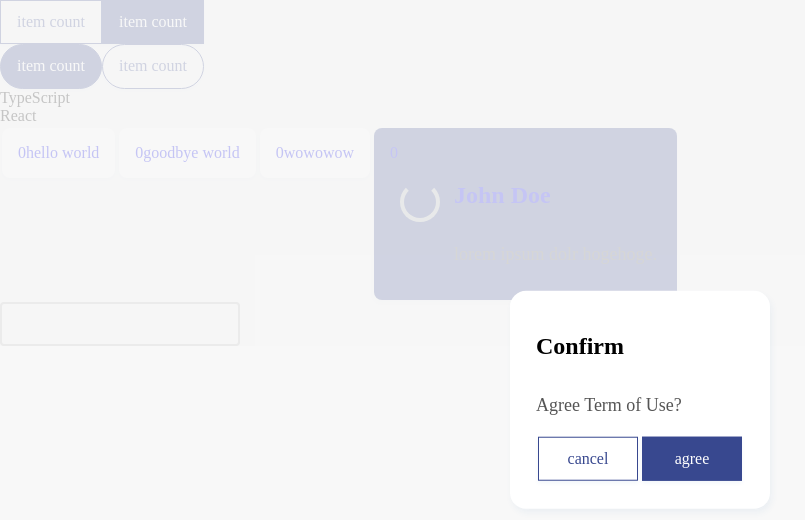
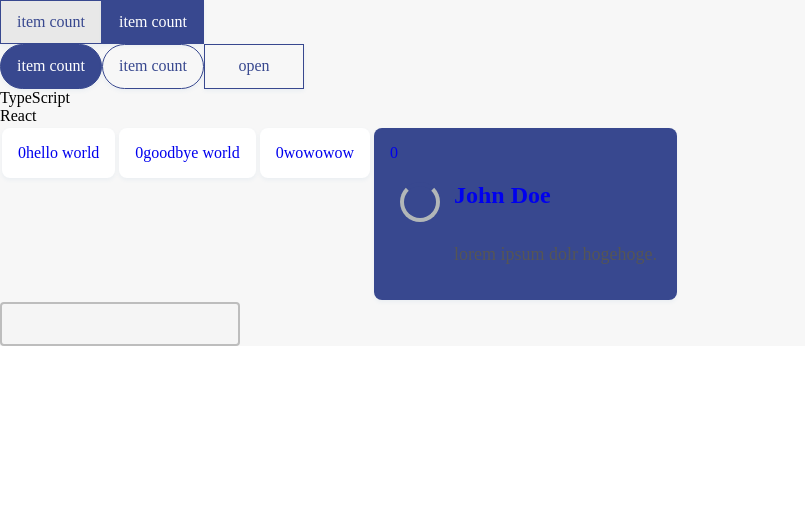
Before and after one commit to ItoYo16u/react-typescript, a React app: page / in a window 1280 px wide. Shown: the top 520 px of the page, without its empty margins (0-805 px from the left). Built offline with nearby package versions, Linux system fonts and the light colour scheme.

Commit message:
fix: ticker control

```diff
--- a/src/app/app.tsx
+++ b/src/app/app.tsx
@@ -10,7 +10,6 @@ import "normalize.css";
 import { Item } from './domain/item/model/item';
 import { ChangeNotifierProvider } from './util/change_notifier_provider';
 import { ItemStore } from './data/store/item_store';
-import { Avator } from './components/common/media/image/avator';
 import { Column } from './components/layout/column';
 import { Title } from './components/common/typography/title';
 import { Subtitle } from './components/common/typography/subtitle';
@@ -19,7 +18,7 @@ import { CircularProgressIndicator } from './components/common/media/placeholder
 import { Modal } from './components/layout/modal';
 const App: React.FC<{ compiler: string, framework: string }> = (props) => {
   const item = new Item(1, "test")
-  const [modalIsOpen, setIsOpen] = useState(true);
+  const [modalIsOpen, setIsOpen] = useState(false);
   return (
       <div
     css={css`
--- a/src/app/components/layout/modal.tsx
+++ b/src/app/components/layout/modal.tsx
@@ -15,27 +15,32 @@ interface IProps {
 }
 interface PanelProps {}
 const Panel: React.FC<PanelProps> = ({ children }) => {
-  const [offset, setOffset] = React.useState(0.2);
+  const [offset, setOffset] = React.useState(8);
   const [opacity, setOpacity] = React.useState(0);
 
   React.useEffect(() => {
     const opacityInterval = setInterval(() => {
-      if (opacity > 1) {
-        clearInterval(opacityInterval);
-        return;
-      }
-      setOpacity(opacity + 0.2);
+      setOpacity(prevOpacity => {
+        const next = prevOpacity + 0.1;
+        if (next > 1) {
+          clearInterval(opacityInterval);
+        }
+        return next;
+      });
     }, 100);
     const offsetInterval = setInterval(() => {
-      if (offset < 0) {
-        clearInterval(offsetInterval);
-        return;
-      }
-      setOffset(offset - 0.05);
-    }, 100);
+
+      setOffset(prevOffset => {
+        const next = prevOffset - 0.2;
+        if (next < 0) {
+          clearInterval(offsetInterval);
+        }
+        return next;
+      });
+    }, 10);
     const clear = () => { clearInterval(opacityInterval);clearInterval(offsetInterval);}
     return clear
-  },[opacity,offset])
+  },[])
 
   return (
     <div
@@ -46,7 +51,7 @@ const Panel: React.FC<PanelProps> = ({ children }) => {
     border-radius: ${BorderRadius.Small};
     opacity: ${opacity};
     position: absolute;
-    top: ${50 + offset}%;
+    top: ${45 + offset}%;
     box-shadow: 2px 4px 6px ${ColorTheme.Shadow};
     left: 50%;
     transform: translateY(-50%) translateX(-50%);
```
